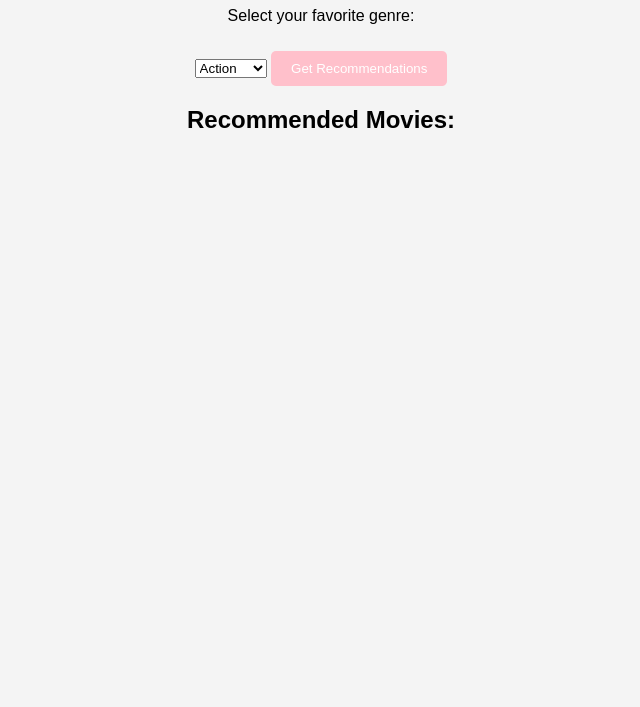
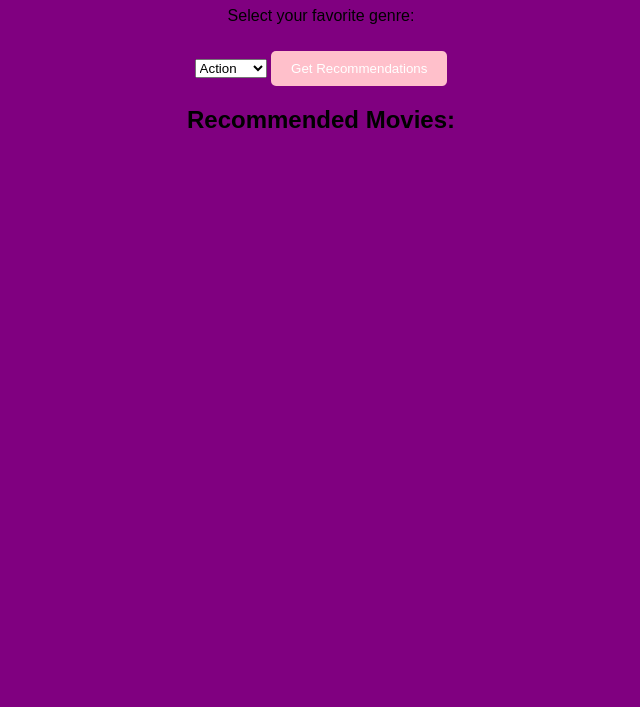
Before and after one commit to Ranjana2005-bts/my-first-project, a plain HTML site: page index.html in a window 1280 px wide. Shown: the part 93-800 px from the top of the page, without its empty margins (319-959 px from the left). Drawn offline with Linux system fonts and the light colour scheme.

Commit message:
Update style.css

```diff
--- a/style.css
+++ b/style.css
@@ -2,7 +2,7 @@
 body {
   font-family: Arial, sans-serif;
   text-align: center;
-  background-color: #f4f4f4;
+  background-color: purple;
   margin: 0;
   padding: 20px;
 }
```
